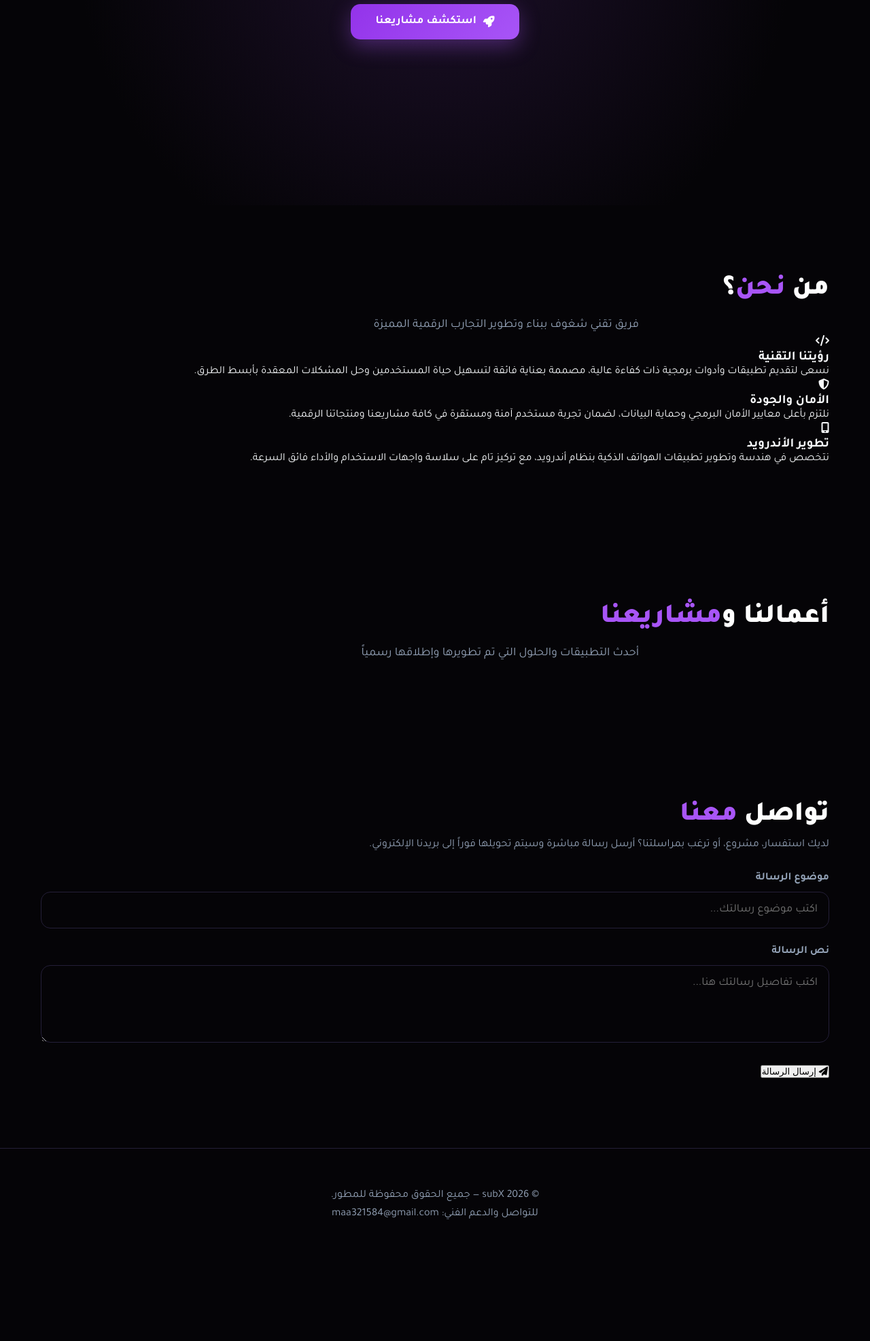
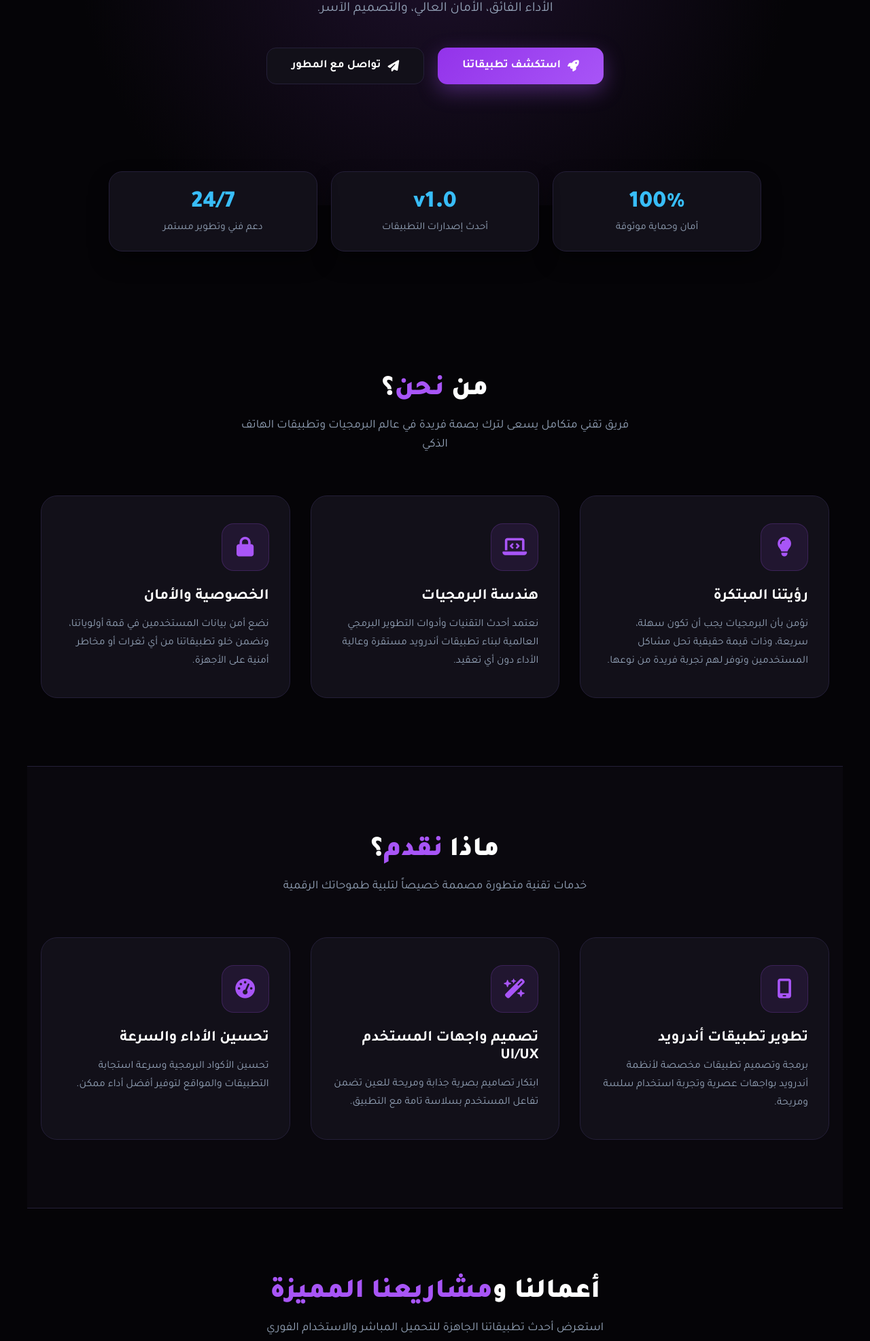
Before and after one commit to maan309/codrix-store, a plain HTML site: page index.html in a window 1280 px wide. Shown: the part 498-2471 px from the top of the page at 68% size. Before the commit the page ends 2354 px from the top, so only its background shows below. Drawn offline with Linux system fonts and the light colour scheme.

Commit message:
Update index.html

```diff
--- a/index.html
+++ b/index.html
@@ -3,102 +3,173 @@
 <head>
     <meta charset="UTF-8">
     <meta name="viewport" content="width=device-width, initial-scale=1.0">
-    <title>subX | المنصة التقنية وتطبيقات الأندرويد</title>
+    <title>subX | المنصة التقنية وتطبيقات الأندرويد المتقدمة</title>
     <!-- Font Awesome -->
     <link rel="stylesheet" href="https://cdnjs.cloudflare.com/ajax/libs/font-awesome/6.4.0/css/all.min.css">
     <!-- Google Fonts -->
     <link href="https://fonts.googleapis.com/css2?family=Tajawal:wght@300;400;500;700;900&display=swap" rel="stylesheet">
-    <!-- Custom CSS -->
+    <!-- Custom Legendary CSS -->
     <link rel="stylesheet" href="css/style.css">
 </head>
 <body>
 
-    <!-- الهيدر -->
+    <!-- الهيدر الاحترافي -->
     <header>
         <a href="#" class="nav-brand">
             <img src="logo.png" alt="subX Logo" onerror="this.style.display='none'">
             <span>subX</span>
         </a>
         <ul class="nav-links">
+            <li><a href="#hero">الرئيسية</a></li>
             <li><a href="#about">من نحن</a></li>
-            <li><a href="#works">أعمالنا ومشاريعنا</a></li>
-            <li><a href="#contact">تواصل معنا</a></li>
+            <li><a href="#services">خدماتنا</a></li>
+            <li><a href="#portfolio">مشاريعنا</a></li>
+            <li><a href="#contact" class="nav-btn">تواصل معنا</a></li>
         </ul>
     </header>
 
-    <!-- الواجهة الرئيسية -->
-    <section class="hero">
+    <!-- الواجهة الرئيسية الأسطورية (Hero) -->
+    <section class="hero" id="hero">
+        <div class="hero-badge">
+            <i class="fas fa-shield-alt"></i> منصة التطوير والحلول البرمجية الاحترافية
+        </div>
         <img src="logo.png" alt="subX Logo" class="hero-logo" onerror="this.style.display='none'">
-        <h1>مرحباً بك في عالم subX</h1>
-        <p>نبتكر حلولاً برمجية وتطبيقات ذكية تجمع بين قوة الأداء وفخامة التصميم لتلبية احتياجاتك الرقمية بكل احترافية.</p>
-        <a href="#works" class="btn-main">
-            <i class="fas fa-rocket"></i> استكشف مشاريعنا
-        </a>
+        <h1>نبتكر مستقبل التقنية<br>بأعلى معايير <span>الإبداع</span></h1>
+        <p>نحن في subX نصمم ونطور تطبيقات أندرويد متطورة وحلول برمجية استثنائية تجمع بين الأداء الفائق، الأمان العالي، والتصميم الآسر.</p>
+
+        <div class="hero-actions">
+            <a href="#portfolio" class="btn-main">
+                <i class="fas fa-rocket"></i> استكشف تطبيقاتنا
+            </a>
+            <a href="#contact" class="btn-sec">
+                <i class="fas fa-paper-plane"></i> تواصل مع المطور
+            </a>
+        </div>
     </section>
+
+    <!-- شريط الإحصائيات -->
+    <div class="stats-bar">
+        <div class="stat-card">
+            <h3>100%</h3>
+            <p>أمان وحماية موثوقة</p>
+        </div>
+        <div class="stat-card">
+            <h3>v1.0</h3>
+            <p>أحدث إصدارات التطبيقات</p>
+        </div>
+        <div class="stat-card">
+            <h3>24/7</h3>
+            <p>دعم فني وتطوير مستمر</p>
+        </div>
+    </div>
 
     <!-- قسم من نحن -->
     <section class="section" id="about">
-        <h2 class="section-title">من <span>نحن</span>؟</h2>
-        <p class="section-desc">فريق تقني شغوف ببناء وتطوير التجارب الرقمية المميزة</p>
+        <div class="section-header">
+            <h2 class="section-title">من <span>نحن</span>؟</h2>
+            <p class="section-desc">فريق تقني متكامل يسعى لترك بصمة فريدة في عالم البرمجيات وتطبيقات الهاتف الذكي</p>
+        </div>
 
-        <div class="about-grid">
-            <div class="about-card">
-                <i class="fas fa-code"></i>
-                <h3>رؤيتنا التقنية</h3>
-                <p>نسعى لتقديم تطبيقات وأدوات برمجية ذات كفاءة عالية، مصممة بعناية فائقة لتسهيل حياة المستخدمين وحل المشكلات المعقدة بأبسط الطرق.</p>
+        <div class="services-grid">
+            <div class="service-card">
+                <div class="service-icon"><i class="fas fa-lightbulb"></i></div>
+                <h3>رؤيتنا المبتكرة</h3>
+                <p>نؤمن بأن البرمجيات يجب أن تكون سهلة، سريعة، وذات قيمة حقيقية تحل مشاكل المستخدمين وتوفر لهم تجربة فريدة من نوعها.</p>
             </div>
-            <div class="about-card">
-                <i class="fas fa-shield-alt"></i>
-                <h3>الأمان والجودة</h3>
-                <p>نلتزم بأعلى معايير الأمان البرمجي وحماية البيانات، لضمان تجربة مستخدم آمنة ومستقرة في كافة مشاريعنا ومنتجاتنا الرقمية.</p>
+            <div class="service-card">
+                <div class="service-icon"><i class="fas fa-laptop-code"></i></div>
+                <h3>هندسة البرمجيات</h3>
+                <p>نعتمد أحدث التقنيات وأدوات التطوير البرمجي العالمية لبناء تطبيقات أندرويد مستقرة وعالية الأداء دون أي تعقيد.</p>
             </div>
-            <div class="about-card">
-                <i class="fas fa-mobile-alt"></i>
-                <h3>تطوير الأندرويد</h3>
-                <p>نتخصص في هندسة وتطوير تطبيقات الهواتف الذكية بنظام أندرويد، مع تركيز تام على سلاسة واجهات الاستخدام والأداء فائق السرعة.</p>
+            <div class="service-card">
+                <div class="service-icon"><i class="fas fa-lock"></i></div>
+                <h3>الخصوصية والأمان</h3>
+                <p>نضع أمن بيانات المستخدمين في قمة أولوياتنا، ونضمن خلو تطبيقاتنا من أي ثغرات أو مخاطر أمنية على الأجهزة.</p>
             </div>
         </div>
     </section>
 
-    <!-- قسم أعمالنا وتطبيقاتنا (يُعرض ديناميكياً من ملف app.js) -->
-    <section class="section" id="works">
-        <h2 class="section-title">أعمالنا و<span>مشاريعنا</span></h2>
-        <p class="section-desc">أحدث التطبيقات والحلول التي تم تطويرها وإطلاقها رسمياً</p>
+    <!-- قسم خدماتنا -->
+    <section class="section" id="services" style="background: rgba(18, 16, 25, 0.4); border-top: 1px solid var(--border-color); border-bottom: 1px solid var(--border-color);">
+        <div class="section-header">
+            <h2 class="section-title">ماذا <span>نقدم</span>؟</h2>
+            <p class="section-desc">خدمات تقنية متطورة مصممة خصيصاً لتلبية طموحاتك الرقمية</p>
+        </div>
 
-        <div class="apps-grid" id="dynamicAppsContainer">
-            <!-- سيتم تعبئة التطبيقات تلقائياً عبر ملف js/app.js -->
+        <div class="services-grid">
+            <div class="service-card">
+                <div class="service-icon"><i class="fas fa-mobile-screen"></i></div>
+                <h3>تطوير تطبيقات أندرويد</h3>
+                <p>برمجة وتصميم تطبيقات مخصصة لأنظمة أندرويد بواجهات عصرية وتجربة استخدام سلسة ومريحة.</p>
+            </div>
+            <div class="service-card">
+                <div class="service-icon"><i class="fas fa-wand-magic-sparkles"></i></div>
+                <h3>تصميم واجهات المستخدم UI/UX</h3>
+                <p>ابتكار تصاميم بصرية جذابة ومريحة للعين تضمن تفاعل المستخدم بسلاسة تامة مع التطبيق.</p>
+            </div>
+            <div class="service-card">
+                <div class="service-icon"><i class="fas fa-gauge-high"></i></div>
+                <h3>تحسين الأداء والسرعة</h3>
+                <p>تحسين الأكواد البرمجية وسرعة استجابة التطبيقات والمواقع لتوفير أفضل أداء ممكن.</p>
+            </div>
         </div>
     </section>
 
-    <!-- قسم تواصل معنا -->
+    <!-- قسم مشاريعنا وأعمالنا (Portfolio) -->
+    <section class="section" id="portfolio">
+        <div class="section-header">
+            <h2 class="section-title">أعمالنا و<span>مشاريعنا المميزة</span></h2>
+            <p class="section-desc">استعرض أحدث تطبيقاتنا الجاهزة للتحميل المباشر والاستخدام الفوري</p>
+        </div>
+
+        <div class="apps-showcase-container" id="legendaryAppsGrid">
+            <!-- يتم حقن التطبيقات ديناميكياً عبر ملف js/app.js -->
+        </div>
+    </section>
+
+    <!-- قسم التواصل الأسطوري -->
     <section class="section" id="contact">
-        <div class="contact-box">
-            <h2 class="section-title" style="text-align: right; margin-bottom: 10px;">تواصل <span>معنا</span></h2>
-            <p style="color: var(--text-muted); margin-bottom: 30px;">لديك استفسار، مشروع، أو ترغب بمراسلتنا؟ أرسل رسالة مباشرة وسيتم تحويلها فوراً إلى بريدنا الإلكتروني.</p>
+        <div class="section-header">
+            <h2 class="section-title">تواصل <span>مع المطور</span></h2>
+            <p class="section-desc">لديك استفسار، اقتراح، أو مشروع ترغب بتنفيذه؟ أرسل رسالة مباشرة وسنكون سعداء بردك</p>
+        </div>
 
+        <div class="contact-legendary-box">
             <form action="mailto:maa321584@gmail.com" method="get" enctype="text/plain">
-                <div class="form-group">
-                    <label for="subject">موضوع الرسالة</label>
-                    <input type="text" id="subject" name="subject" class="form-control" placeholder="اكتب موضوع رسالتك..." required>
+                <div class="form-row">
+                    <div class="form-group">
+                        <label for="name">الاسم الكريم</label>
+                        <input type="text" id="name" class="form-control" placeholder="اكتب اسمك هنا..." required>
+                    </div>
+                    <div class="form-group">
+                        <label for="subject">موضوع الرسالة</label>
+                        <input type="text" id="subject" name="subject" class="form-control" placeholder="موضوع الاستفسار..." required>
+                    </div>
                 </div>
                 <div class="form-group">
-                    <label for="body">نص الرسالة</label>
-                    <textarea id="body" name="body" rows="4" class="form-control" placeholder="اكتب تفاصيل رسالتك هنا..." required></textarea>
+                    <label for="body">نص الرسالة بالتفصيل</label>
+                    <textarea id="body" name="body" rows="6" class="form-control" placeholder="اكتب رسالتك هنا..." required></textarea>
                 </div>
-                <button type="submit" class="submit-btn">
-                    <i class="fas fa-paper-plane"></i> إرسال الرسالة
+                <button type="submit" class="submit-legendary-btn">
+                    <i class="fas fa-paper-plane"></i> إرسال الرسالة الآن
                 </button>
             </form>
         </div>
     </section>
 
-    <!-- الفوتر -->
+    <!-- الفوتر الفخم -->
     <footer>
-        <p>© 2026 <span>subX</span> — جميع الحقوق محفوظة للمطور.</p>
-        <p style="margin-top: 8px;">للتواصل والدعم الفني: maa321584@gmail.com</p>
+        <div class="footer-content">
+            <div class="footer-brand-text">
+                <img src="logo.png" alt="subX Logo" style="width: 35px; height: 35px; object-fit: contain;" onerror="this.style.display='none'">
+                <span>subX</span> Ecosystem
+            </div>
+            <p>© 2026 subX — جميع الحقوق محفوظة للمطور. تم التطوير بأعلى معايير الإبداع.</p>
+            <p style="color: var(--accent-cyan); font-weight: 600;">للتواصل المباشر والدعم الفني: maa321584@gmail.com</p>
+        </div>
     </footer>
 
-    <!-- Custom JS -->
+    <!-- Legendary JS Engine -->
     <script src="js/app.js"></script>
 </body>
 </html>
```
